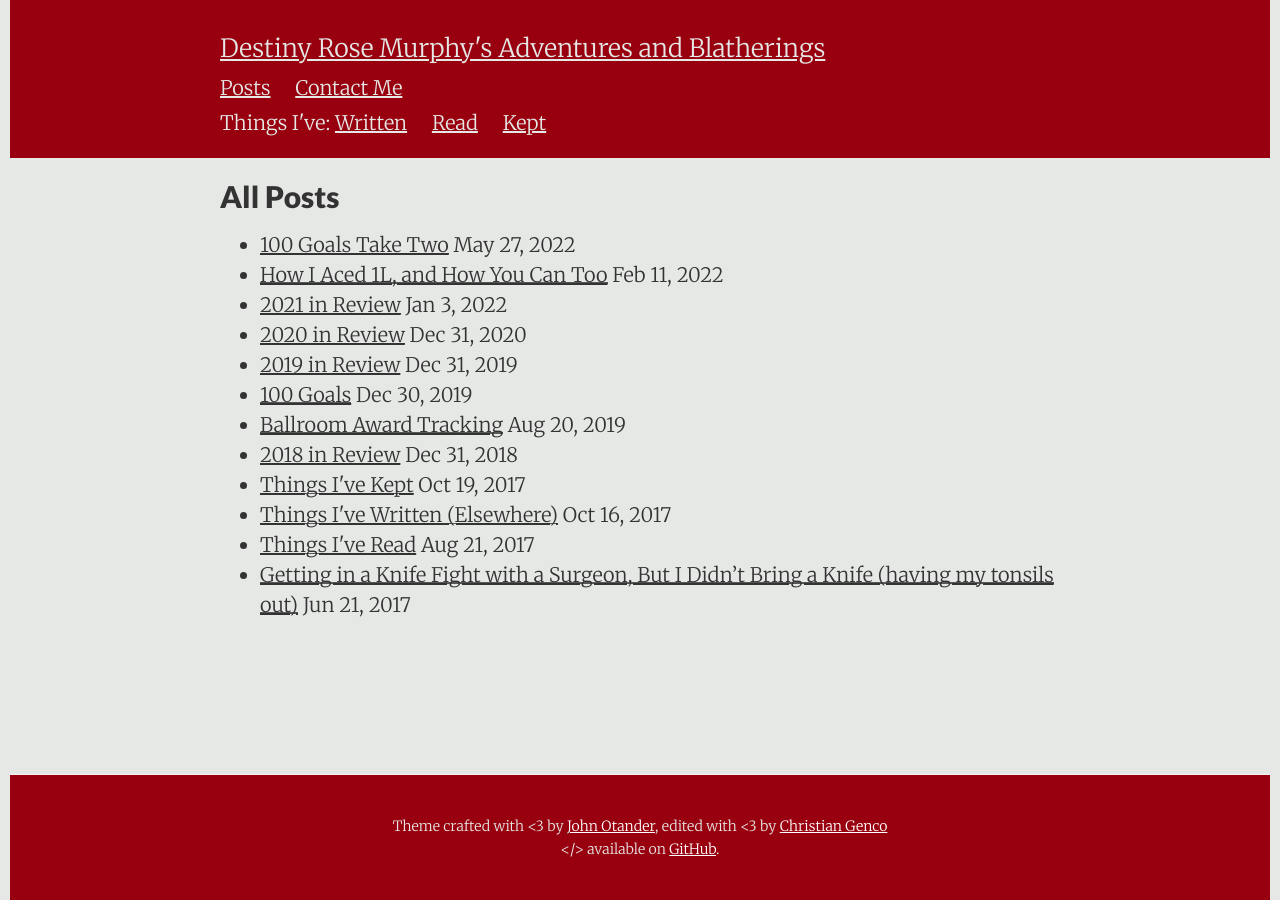
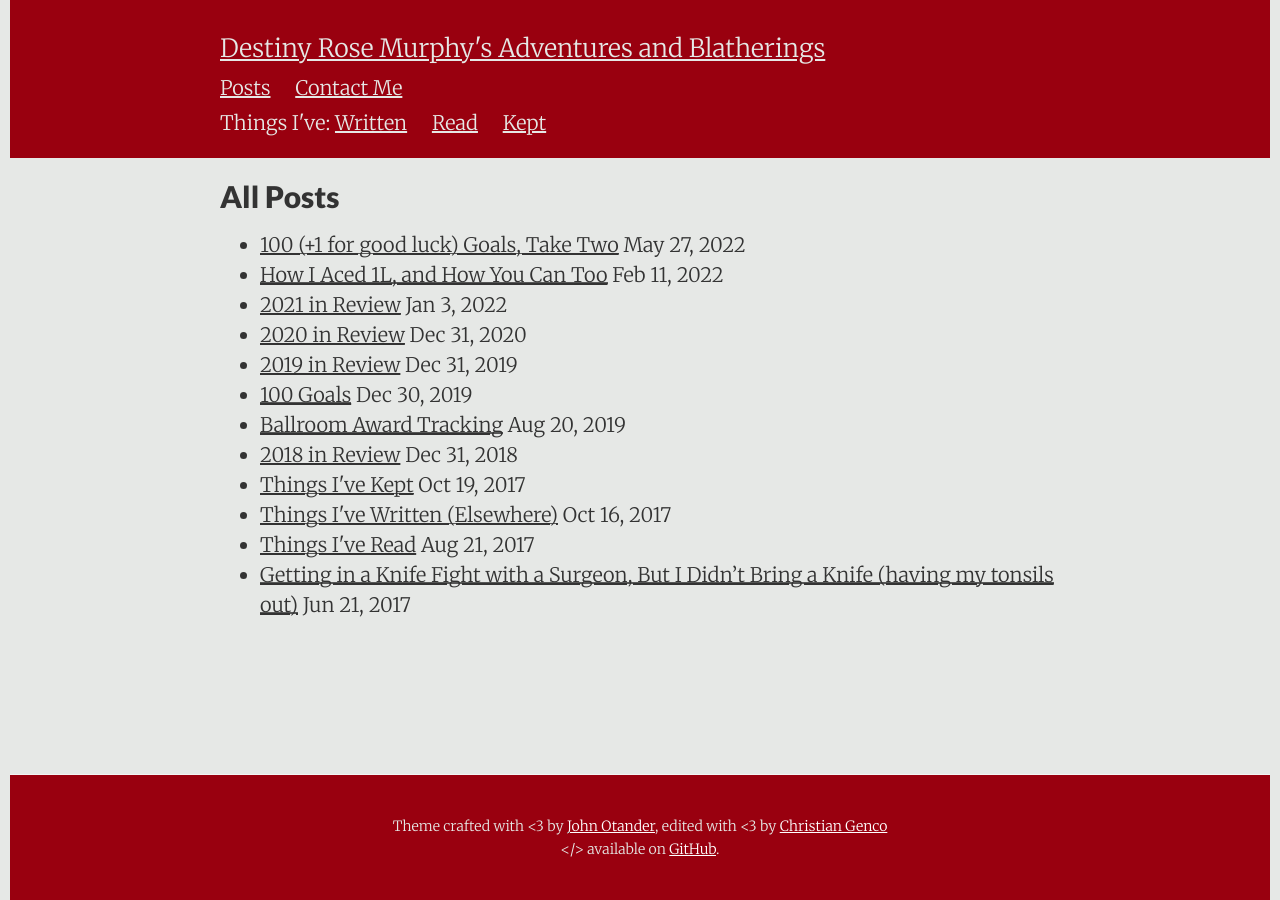
Before and after one commit to DestinyRoseMurphy/DestinyRoseMurphy.github.io, a Jekyll site: the page built from posts.html, in a window 1280 px wide. Built offline with Jekyll 4.4.1, drawn with Linux system fonts in a browser that asks for light colours.

Commit message:
Realized a goal was in the wrong spot!

```diff
--- a/_posts/2022-5-27-100-Goals-v2.md
+++ b/_posts/2022-5-27-100-Goals-v2.md
@@ -1,6 +1,6 @@
 ---
 layout: post
-title: "100 Goals Take Two"
+title: "100 (+1 for good luck) Goals, Take Two"
 date: 2022-05-27
 summary: "An update to my 100 goals!"
 ---
@@ -31,12 +31,12 @@ This list is different from my original one in a few important ways: First, I no
 	<li>Graduate Yale Law School</li>
 	<li>Convert to Judaism</li>
 	<li>Learn how to make a few good cocktails</li>
-	<li>Have a close knit network of friends I can rely on, who all rely on me</li>
 </ol>
 
 <h2>To Do</h2>
 <h3>Continuous Goals</h3>
 <ol>
+	<li>Have a close knit network of friends I can rely on, who all rely on me</li>
 	<li>Travel consistently through adult life: like once a year at least!</li>
 	<li>Live an intentionally Jewish life</li>
 	<li>Remain un-addicted to caffeine</li>
```
